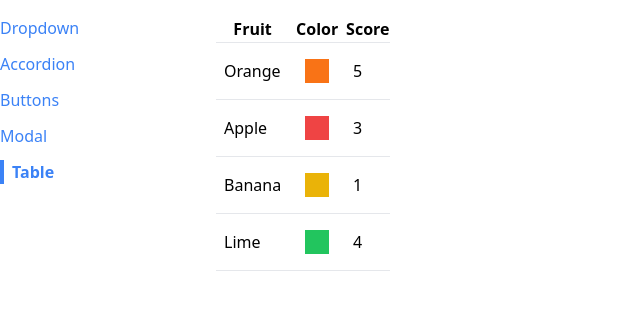
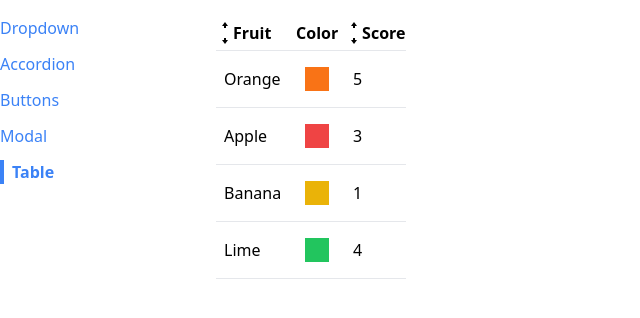
Before and after one commit to richdon/comps, a React (Create React App) app: page /table in a window 1280 px wide. Shown: the top 318 px of the page, without its empty margins (0-640 px from the left). Built offline with nearby package versions, Linux system fonts and the light colour scheme.

Commit message:
sortable table component

```diff
--- /dev/null
+++ b/src/components/SortableTable.js
@@ -0,0 +1,94 @@
+import Table from "./Table";
+import {useState} from "react";
+import {GoArrowSmallDown, GoArrowSmallUp} from 'react-icons/go'
+
+export default function SortableTable(props) {
+    const {config, data} = props;
+
+    const [sortBy, setSortBy] = useState(null)
+    const [sortOrder, setSortOrder] = useState(null)
+    const handleClick = (label) => {
+
+        if (sortBy && label !== sortBy) {
+            setSortOrder('asc')
+            setSortBy(label)
+            return;
+        }
+
+        if (sortOrder === null) {
+            setSortOrder('asc');
+            setSortBy(label)
+        } else if (sortOrder === 'asc') {
+            setSortOrder('desc');
+            setSortBy(label)
+        } else if (sortOrder === 'desc') {
+            setSortOrder(null)
+            setSortBy(null)
+        }
+    }
+
+    const updatedConfig = config.map((column) => {
+        if (!column.sortValue) {
+            return column;
+        }
+        return {
+            ...column, header: () => <th className="cursor-pointer hover:bg-gray-100" onClick={() => handleClick(column.label)}>
+                <div className="flex items-center">
+                    {getIcons(column.label, sortBy, sortOrder)}
+                    {column.label}
+                </div>
+            </th>
+        }
+
+    })
+
+    let sortedData = data;
+
+    // Only sort data if sortOrder && sortBy are not null
+    if (sortBy && sortOrder) {
+
+        // Find the correct sortValue function and use it for sorting
+        const {sortValue} = config.find(column => column.label === sortBy)
+
+        // Make a copy of 'data' prop and then sorted using arrow sort function
+        sortedData = [...data].sort((a, b) => {
+            const valueA = sortValue(a);
+            const valueB = sortValue(b);
+            const reverseOrder = sortOrder === 'asc' ? 1 : -1
+
+            if (typeof valueA === 'string') {
+                return valueA.localeCompare(valueB) * reverseOrder
+            }
+            return (valueA - valueB) * reverseOrder;
+        })
+    }
+
+    return <Table {...props} data={sortedData} config={updatedConfig}/>
+
+
+}
+
+function getIcons(label, sortBy, sortOrder) {
+    if (label !== sortBy) {
+        return <div>
+            <GoArrowSmallUp/>
+            <GoArrowSmallDown/>
+        </div>;
+    }
+    if (sortOrder === null) {
+        return <div>
+            <GoArrowSmallUp/>
+            <GoArrowSmallDown/>
+        </div>;
+    }
+    if (sortOrder === 'asc') {
+        return <div>
+            <GoArrowSmallUp/>
+        </div>;
+    }
+    if (sortOrder === 'desc') {
+        return <div>
+            <GoArrowSmallDown/>
+        </div>;
+    }
+}
--- a/src/components/Table.js
+++ b/src/components/Table.js
@@ -1,6 +1,13 @@
+import {Fragment} from "react";
+
 export default function Table({data, config, keyFn}) {
     const renderedHeaders = config.map((column) => {
-        return <th key={column.label}>{column.label}</th>
+        if (column.header) {
+            return <Fragment key={column.label}>{column.header()}</Fragment>;
+        } else {
+            return <th key={column.label}>{column.label}</th>
+        }
+
     });
     const renderedRows = data.map((rowData) => {
         const renderedCells = config.map((column) => {
--- a/src/pages/TablePage.js
+++ b/src/pages/TablePage.js
@@ -1,4 +1,4 @@
-import Table from "../components/Table";
+import SortableTable from "../components/SortableTable";
 
 export default function TablePage(){
     const data = [
@@ -8,14 +8,14 @@
         {name: 'Lime', color: 'bg-green-500', score: 4},
     ]
     const config = [
-        {label: 'Fruit', render: (fruit) => fruit.name},
+        {label: 'Fruit', render: (fruit) => fruit.name,  sortValue: (fruit)=>fruit.name},
         {label: 'Color', render: (fruit) => <div className={`p-3 m-2 ${fruit.color}`}></div>},
-        {label: 'Score', render: (fruit) => fruit.score},
+        {label: 'Score', render: (fruit) => fruit.score,  sortValue: (fruit)=>fruit.score},
     ];
     const keyFn = (fruit) => {
         return fruit.name;
     }
     return (<div>
-        <Table data={data} config={config} keyFn={keyFn}/>
+        <SortableTable data={data} config={config} keyFn={keyFn}/>
     </div>)
 }
```
